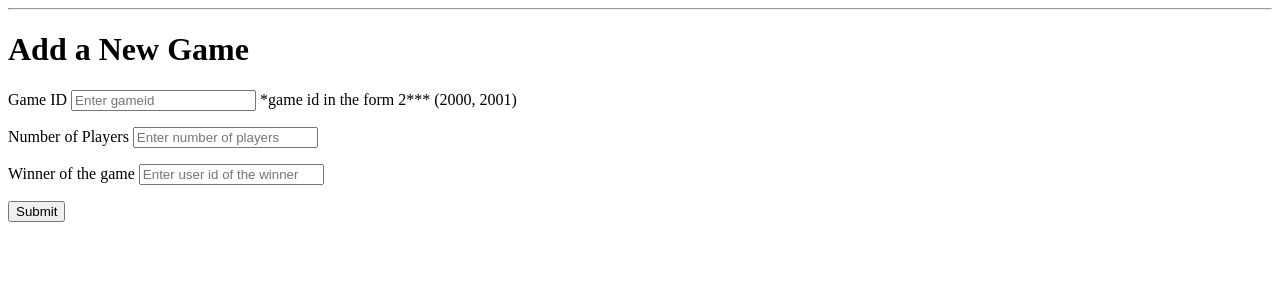
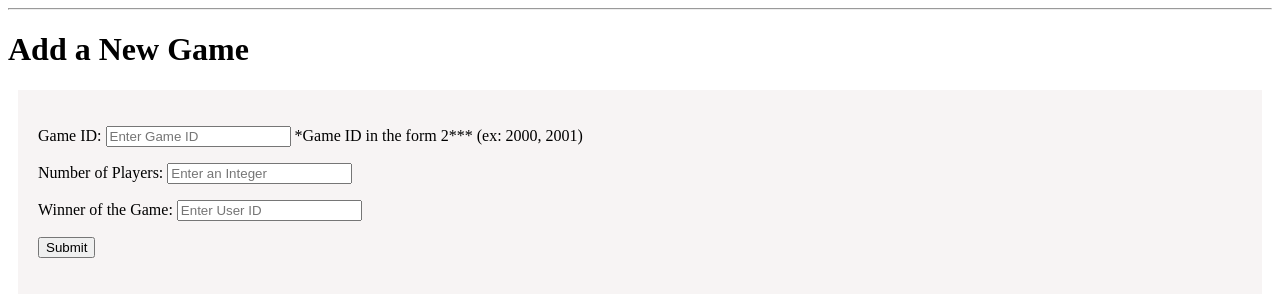
Before and after one commit to dthai2/MonopolyData, a Python web app: template templates/games.html in a window 1280 px wide. Shown: the part 31-331 px from the top of the page. Run offline with Jinja, Linux system fonts and the light colour scheme; the template is opened without the code that fills it, so the values that code supplies are empty.

Commit message:
Update games.html

```diff
--- a/templates/games.html
+++ b/templates/games.html
@@ -2,27 +2,28 @@
 
 {% block content %}
     <h1>{% block title %} Add a New Game {% endblock %}</h1>
+    <div class='play'>
         <form method="post">
 
             <p>
-            <label for="gameid">Game ID</label>
+                <label for="gameid">Game ID: </label>
                 <input type="number" name="gameid"
-                   placeholder="Enter gameid">
+                       placeholder="Enter Game ID">
                 </input>
-            <label>*game id in the form 2*** (2000, 2001)</label>
+                <label>*Game ID in the form 2*** (ex: 2000, 2001)</label>
             </p>
 
             <p>
-            <label for="players">Number of Players</label>
+                <label for="players">Number of Players: </label>
                 <input type="number" name="players"
-                   placeholder="Enter number of players">
+                       placeholder="Enter an Integer">
                 </input>
             </p>
 
             <p>
-            <label for="winner">Winner of the game</label>
+                <label for="winner">Winner of the Game: </label>
                 <input type="number" name="winner"
-                   placeholder="Enter user id of the winner">
+                       placeholder="Enter User ID">
                 </input>
             </p>
 
@@ -31,4 +32,5 @@
             </p>
 
         </form>
+    </div>
 {% endblock %}
```
Lines whose indentation alone changed are shown as unchanged.
